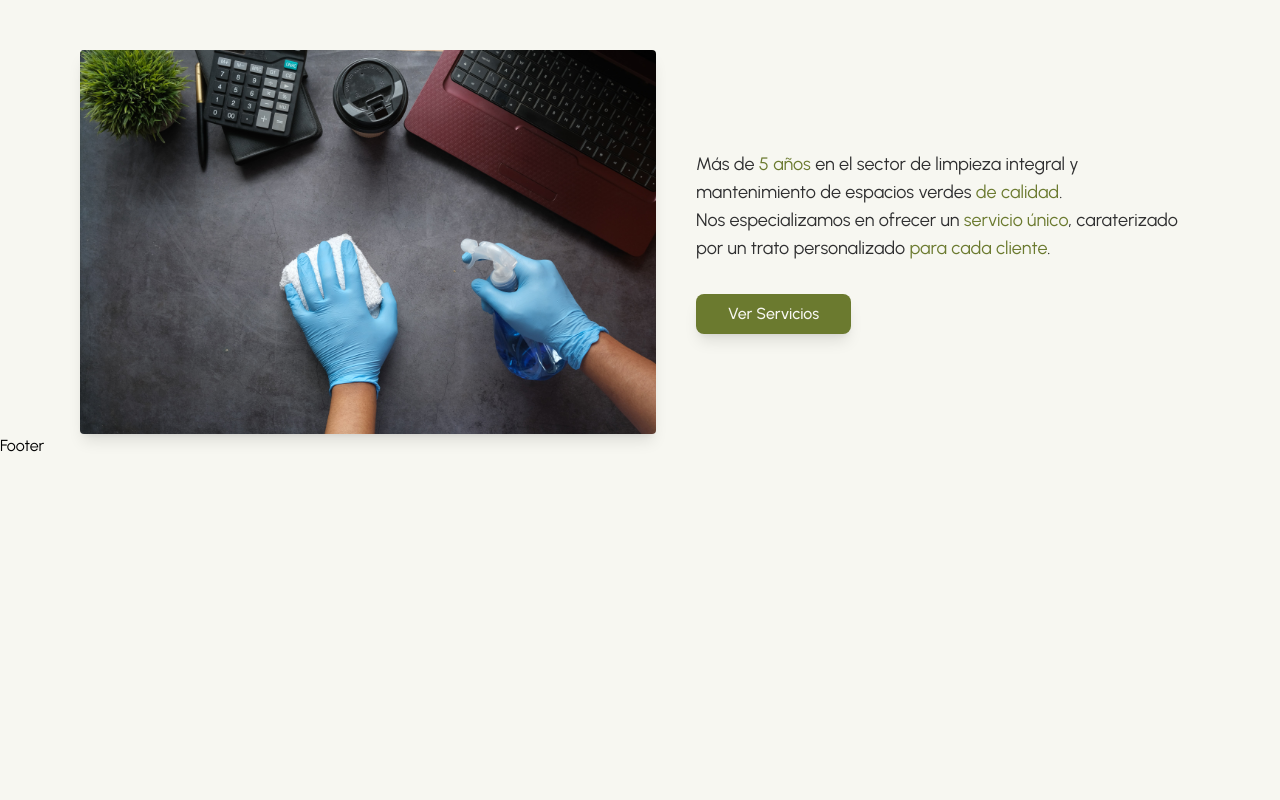
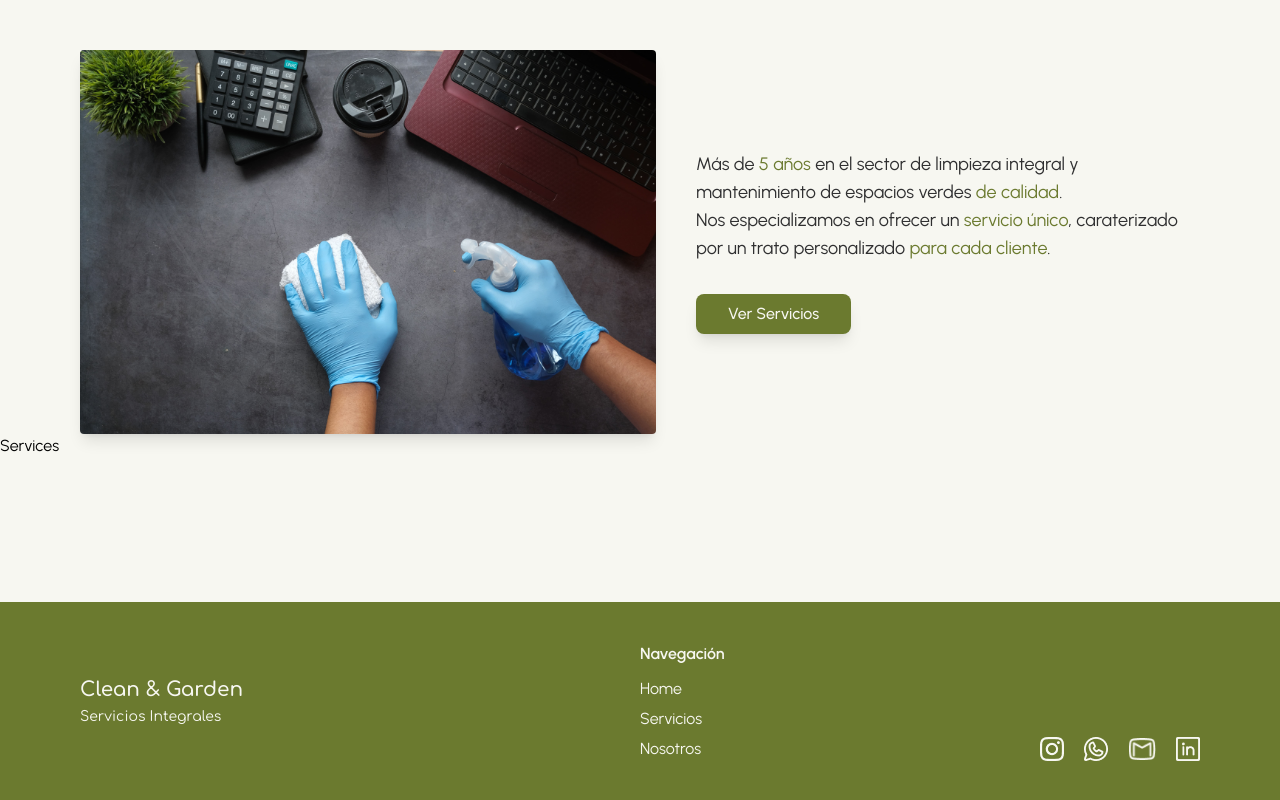
Before and after one commit to estebanPelutiero/clean-and-garden, a React (Vite) app: page / in a window 1280 px wide. Shown: the part 234-1034 px from the top of the page. Before the commit the page ends 800 px from the top, so only its background shows below. Built offline with nearby package versions, Linux system fonts and the light colour scheme.

Commit message:
Footer finished

```diff
--- a/src/App.jsx
+++ b/src/App.jsx
@@ -3,6 +3,7 @@ import './App.css'
 import Nav from './components/Nav'
 import Footer from './components/Footer'
 import Hero from './components/Hero'
+import Services from './components/Services'
 
 function App() {
 
@@ -10,6 +11,7 @@ function App() {
     <>
       <Nav />
       <Hero />
+      <Services />
       <Footer />
     </>
   )
--- a/src/components/Footer.jsx
+++ b/src/components/Footer.jsx
@@ -1,9 +1,51 @@
-import React from 'react'
+import React from "react";
+import Layout from "./Layout";
+import Instagram from "../assets/icons/instagram.png";
+import Whatsapp from "../assets/icons/whatsapp.png";
+import Gmail from "../assets/icons/gmail.png";
+import Linkedin from "../assets/icons/Linkedin.png";
 
 const Footer = () => {
   return (
-    <div>Footer</div>
-  )
-}
+    <footer className="bg-green text-white">
+      <Layout>
+        <section className="flex flex-col md:flex-row justify-between items-center py-10 gap-14">
+          <div>
+            <h3 className="font-comforta text-center md:text-left">
+              <span className="text-xl font-semibold">Clean & Garden</span><br />
+              <span className="text-sm">Servicios Integrales</span>
+            </h3>
+          </div>
 
-export default Footer
+          <div className="flex flex-col-reverse lg:flex-row justify-between items-center gap-10 md:items-end w-1/2">
+            <ul className="hidden lg:block text-center lg:text-start">
+              <h4 className="font-semibold mb-2">Navegación</h4>
+              <a href="#"><li className="py-[3px]">Home</li></a>
+              <a href="#"><li className="py-[3px]">Servicios</li></a>
+              <a href="#"><li className="pt-[3px]">Nosotros</li></a>
+            </ul>
+
+            <div className="flex items-center gap-5 h-full">
+              <a href="#">
+                <img className="w-6" src={Instagram} alt="Instagram" />
+              </a>
+              <a href="#">
+                <img className="w-6" src={Whatsapp} alt="Whatsapp" />
+              </a>
+              <a href="#">
+                <img className="w-7" src={Gmail} alt="Gmail" />
+              </a>
+              <a href="#">
+                <img className="w-6" src={Linkedin} alt="Linkedin" />
+              </a>
+            </div>
+          </div>
+
+
+        </section>
+      </Layout>
+    </footer>
+  );
+};
+
+export default Footer;
--- a/tailwind.config.js
+++ b/tailwind.config.js
@@ -17,7 +17,8 @@ export default withMT({
     },
 
     fontFamily: {
-      'urbanist': ['Urbanist', 'sans-serif']
+      'urbanist': ['Urbanist', 'sans-serif'],
+      'comforta': ['Comfortaa']
     },
 
     extend: {},
```
Also changed, not shown: src/assets/icons/gmail.png.
